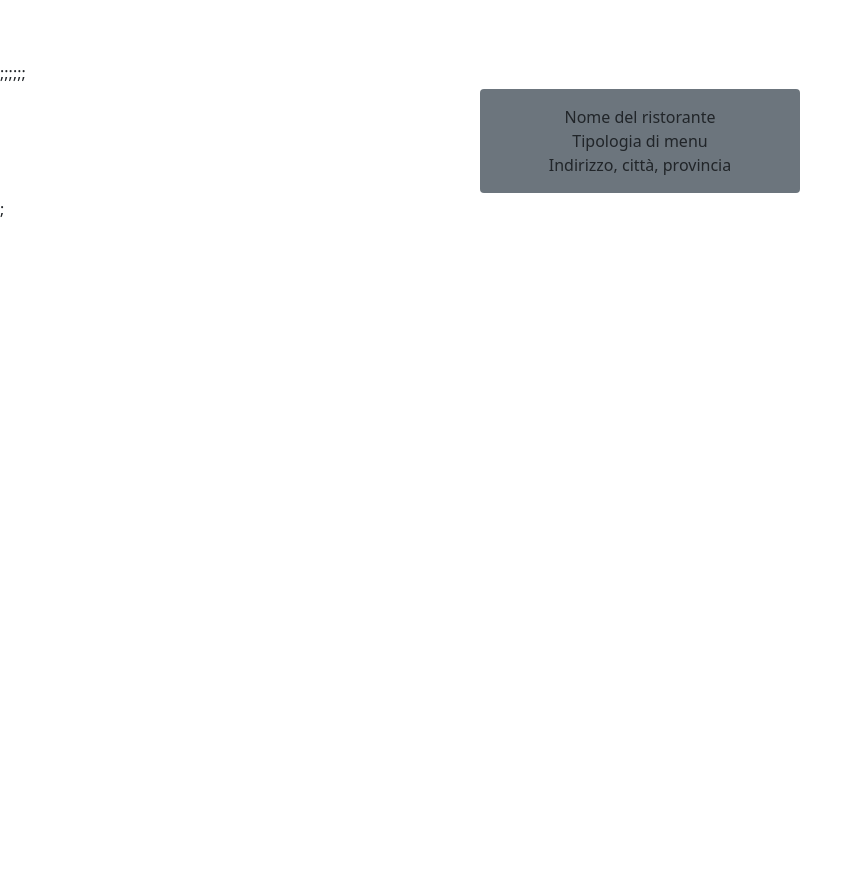
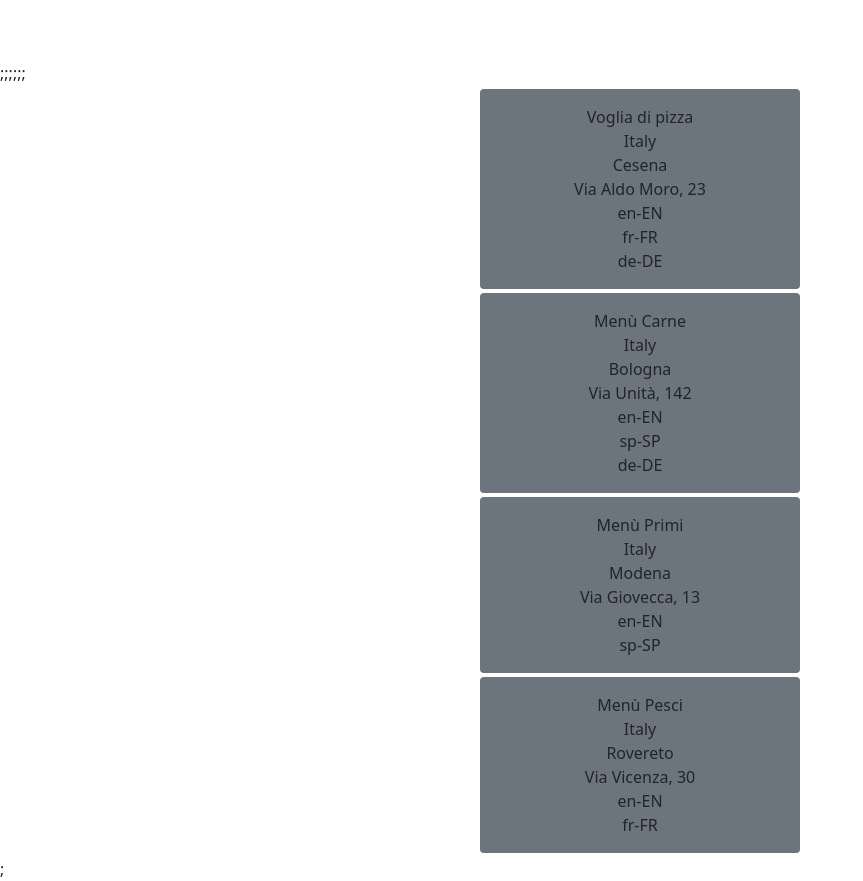
Before and after one commit to Progetto-Menu/ProjectWork2021, a React (Create React App) app in the folder ProgettoReact/: page /postRevisore in a window 1280 px wide. Shown: the whole page, without its empty margins (0-863 px from the left). Before the commit the page ends 800 px from the top, so only its background shows below. Built offline with nearby package versions, Linux system fonts and the light colour scheme.

Commit message:
PostMenuExample

```diff
--- a/ProgettoReact/src/loginRest.tsx
+++ b/ProgettoReact/src/Ristoratore/loginRest.tsx
@@ -1,7 +1,7 @@
 import ReactDOM from "react-dom";
 import React, { Component } from 'react';
 import { Link } from 'react-router-dom';
-import Logo from '../src/img/logo_menu.png';
+import Logo from '../img/logo_menu.png';
 export {LoginRest};
 
 
--- a/ProgettoReact/src/Login.tsx
+++ b/ProgettoReact/src/Traduttore/Login.tsx
@@ -1,7 +1,7 @@
 import ReactDOM from "react-dom";
 import React, { Component } from 'react';
 import { Link } from 'react-router-dom';
-import Logo from '../src/img/logo_menu.png';
+import Logo from '../img/logo_menu.png';
 export {Header};
 
 
--- /dev/null
+++ b/ProgettoReact/src/Traduttore/VisualizzaPostMenu.tsx
@@ -0,0 +1,22 @@
+import ReactDOM from "react-dom";
+import React, { Component } from 'react';
+import { Link } from 'react-router-dom';
+import { Restaurant, Address, Language, MenuProp } from "./Prop/menuProp";
+import { LanguageService, LanguageServiceMode } from "typescript";
+
+export const VisualizzaPostMenu: React.FunctionComponent<MenuProp> = (prop) => {
+
+    return <React.Fragment>
+        <div className=" py-3 my-1 text-center col-6 bg-secondary w-25 mx-auto rounded border-secondary text-dark">
+                {prop.title} <br></br>
+                {prop.restaurant.address.state}<br></br>
+                {prop.restaurant.address.city}<br></br>
+                {prop.restaurant.address.address}<br></br>
+                {prop.languages.map((item, index) =>
+                    <React.Fragment key={index}>
+                        {item.sign}<br></br>
+                    </React.Fragment>
+                )}
+        </div>
+    </React.Fragment>
+}
--- /dev/null
+++ b/ProgettoReact/src/Traduttore/postTraduttori.tsx
@@ -0,0 +1,76 @@
+import React, { Component } from 'react';
+import { MenuProp, Language } from "./Prop/menuProp";
+import {VisualizzaPostMenu} from "./VisualizzaPostMenu";
+export {Post_Traduttori};
+
+const Post_Traduttori: React.FunctionComponent = () => {
+
+    let l1: Language = {sign: "en-EN"}
+    let l2: Language = {sign: "sp-SP"}
+    let l3: Language = {sign: "fr-FR"}
+    let l4: Language = {sign: "de-DE"}
+
+    let menu1: MenuProp = {
+        title: "Voglia di pizza",
+        restaurant: {
+            name: "Piziamo",
+            address: {
+                state: "Italy",
+                city: "Cesena",
+                address: "Via Aldo Moro, 23"
+            }
+        },
+        languages: [l1, l3, l4]
+    }
+
+    let menu2: MenuProp = {
+        title: "Menù Carne",
+        restaurant: {
+            name: "Tramontana",
+            address: {
+                state: "Italy",
+                city: "Bologna",
+                address: "Via Unità, 142"
+            }
+        },
+        languages: [l1, l2, l4]
+    }
+
+    let menu3: MenuProp = {
+        title: "Menù Primi",
+        restaurant: {
+            name: "Piziamo",
+            address: {
+                state: "Italy",
+                city: "Modena",
+                address: "Via Giovecca, 13"
+            }
+        },
+        languages: [l1, l2]
+    }
+
+    let menu4: MenuProp = {
+        title: "Menù Pesci",
+        restaurant: {
+            name: "Sant Colombano",
+            address: {
+                state: "Italy",
+                city: "Rovereto",
+                address: "Via Vicenza, 30"
+            }
+        },
+        languages: [l1, l3]
+    }
+
+    let MenuArray : MenuProp[] = [menu1, menu2, menu3, menu4];
+
+    return <>
+
+   {MenuArray.map((item, index) =>
+            <React.Fragment key={index}>
+                <VisualizzaPostMenu title={item.title} restaurant={item.restaurant} languages={item.languages}/>
+            </React.Fragment>
+        )}
+
+    </>
+}
--- a/ProgettoReact/src/postTraduttori.tsx
+++ /dev/null
@@ -1,16 +0,0 @@
-import ReactDOM from "react-dom";
-import React, { Component } from 'react';
-import { Link } from 'react-router-dom';
-export {Post_Traduttori};
-
-const Post_Traduttori: React.FunctionComponent = () => {
-    return <>
-
-   <div className=" py-3 my-1 text-center col-6 bg-secondary w-25 mx-auto rounded border-secondary text-dark">
-    Nome del ristorante <br></br>
-    Tipologia di menu <br></br>
-    Indirizzo, città, provincia
-    </div>
-
-    </>
-}
```
Also changed, not shown: ProgettoReact/src/index.tsx (+7 -6 lines), ProgettoReact/src/Ristoratore/registerrestaurant.tsx (renamed from ProgettoReact/src/registerrestaurant.tsx), ProgettoReact/src/Traduttore/Prop/menuProp.tsx (renamed from ProgettoReact/src/menuProp.tsx), ProgettoReact/src/Traduttore/home.tsx (renamed from ProgettoReact/src/home.tsx), ProgettoReact/src/Traduttore/registertranslator.tsx (renamed from ProgettoReact/src/registertranslator.tsx), 1 other file (tests, documents, lock files or other folders).
